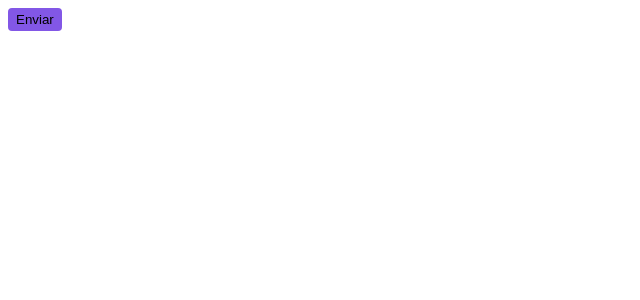
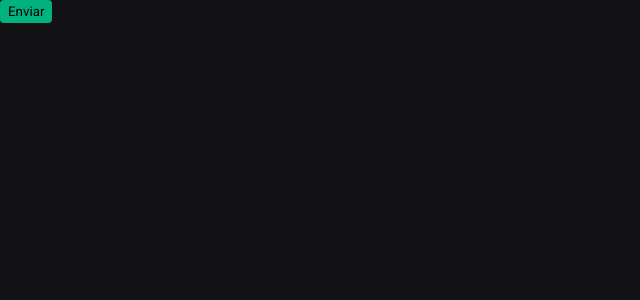
Before and after one commit to ghiberti85/ignite-shop, a Next.js app: page / in a window 1280 px wide. Shown: the top 300 px of the page, without its empty margins (0-640 px from the left). Built offline with nearby package versions, Linux system fonts and the light colour scheme.

Commit message:
Global Styles

```diff
--- /dev/null
+++ b/src/pages/_app.tsx
@@ -0,0 +1,10 @@
+import { globalStyle } from "@/styles/global"
+import { AppProps } from "next/app"
+
+globalStyle()
+
+export default function App({ Component, pageProps }: AppProps) {
+
+
+    return <Component {...pageProps} />
+}
--- a/src/pages/app.tsx
+++ /dev/null
@@ -1,5 +0,0 @@
-function MyApp({component, pageProps}) {
-    return <Component {...pageProps} />
-}
-
-export default MyApp
--- a/src/pages/index.tsx
+++ b/src/pages/index.tsx
@@ -1,7 +1,7 @@
 import { styled } from "@/styles"
 
 const Button = styled('button', {
-    backgroundColor: '$rocketseat',
+    backgroundColor: '$green300',
     borderRadius: 4,
     border: 0,
     padding: '4px 8px',
--- /dev/null
+++ b/src/styles/global.ts
@@ -0,0 +1,19 @@
+import { globalCss } from "@stitches/react";
+
+export const globalStyle = globalCss({
+    '*': {
+        margin: 0,
+        padding: 0,
+    },
+
+    body: {
+        backgroundColor: '$gray900',
+        color: '$gray100',
+        '-webkit-font-smoothing': 'antialiased',
+    },
+
+    'body, input, textarea, button': {
+        fontFamily: 'Roboto',
+        fontWeight: 400,
+    }
+})
--- a/src/styles/index.ts
+++ b/src/styles/index.ts
@@ -12,7 +12,15 @@ export const {
 } = createStitches({
     theme: {
         colors: {
-            rocketseat: '#8257e6',
+            white: '#fff',
+
+            gray900: '#121214',
+            gray800: '#202024',
+            gray300: '#c4c4cc',
+            gray100: '#e1e1e6',
+
+            green500: '#00875f',
+            green300: '#00b37e',
         }
     }
 })
```
